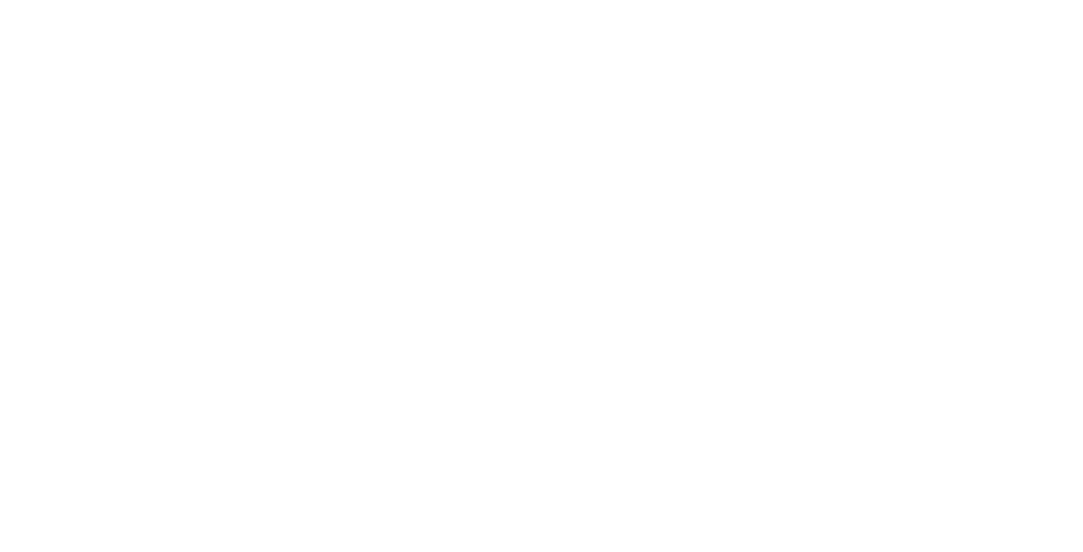
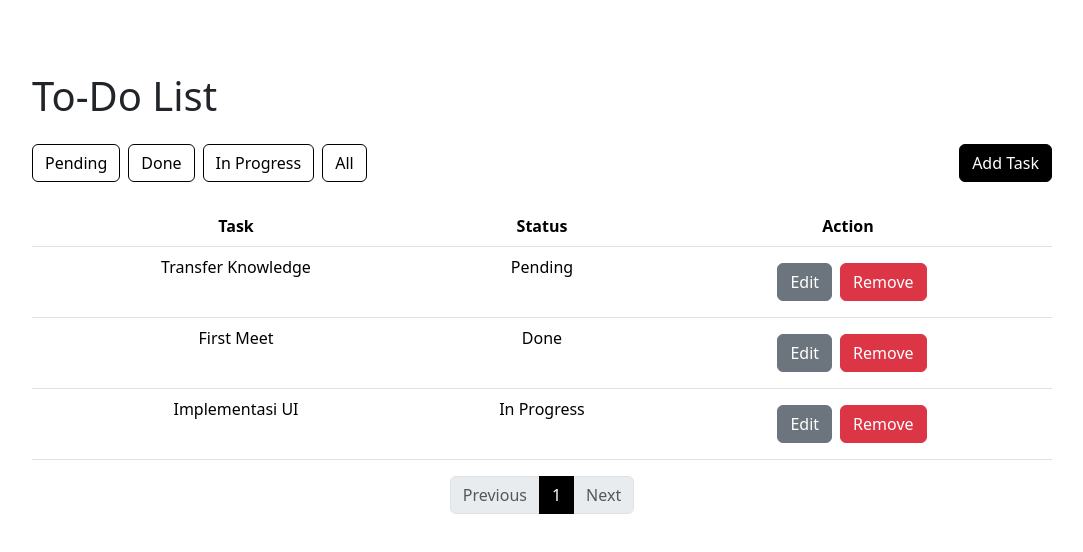
Before and after one commit to makbarramadhan62/transfer-knowledge-ypt-nuxt, a Nuxt app: page / in a window 1280 px wide. Shown: the top 552 px of the page, without its empty margins (98-1181 px from the left). Built offline with nearby package versions, Linux system fonts and the light colour scheme.

Commit message:
Initial Commit

```diff
--- a/pages/index.vue
+++ b/pages/index.vue
@@ -1,5 +1,203 @@
-<script setup lang="ts"></script>
+<template>
+  <div class="container">
+    <h1 class="my-4">To-Do List</h1>
+    <div class="d-flex mb-4">
+      <button class="btn btn-outline-primary me-2" @click="filterTasks('Pending')">Pending</button>
+      <button class="btn btn-outline-primary me-2" @click="filterTasks('Done')">Done</button>
+      <button class="btn btn-outline-primary me-2" @click="filterTasks('In Progress')">In Progress</button>
+      <button class="btn btn-outline-primary me-2" @click="filterTasks('All')">All</button>
+      <button class="btn btn-primary ms-auto" @click="openAddTaskModal">Add Task</button>
+    </div>
 
-<template></template>
+    <table class="table text-center">
+      <thead>
+        <tr>
+          <th style="width: 40%;">Task</th>
+          <th style="width: 20%;">Status</th>
+          <th style="width: 40%;">Action</th>
+        </tr>
+      </thead>
+      <tbody>
+        <tr v-if="paginatedTasks.length === 0">
+          <td colspan="3">Tidak ada Task</td>
+        </tr>
+        <tr v-for="(task, index) in paginatedTasks" :key="index">
+          <td>{{ task.title }}</td>
+          <td>{{ task.status }}</td>
+          <td>
+            <button class="btn btn-secondary m-2" @click="openEditTaskModal(index)">Edit</button>
+            <button class="btn btn-danger" @click="removeTask(index)">Remove</button>
+          </td>
+        </tr>
+      </tbody>
+    </table>
 
-<style scoped></style>
+    <nav>
+      <ul class="pagination justify-content-center">
+        <li class="page-item" :class="{ disabled: currentPage === 1 }">
+          <a class="page-link" href="#" @click.prevent="goToPage(currentPage - 1)">Previous</a>
+        </li>
+        <li class="page-item" :class="{ active: currentPage === page }" v-for="page in pageCount" :key="page">
+          <a class="page-link" href="#" @click.prevent="goToPage(page)">{{ page }}</a>
+        </li>
+        <li class="page-item" :class="{ disabled: currentPage === pageCount }">
+          <a class="page-link" href="#" @click.prevent="goToPage(currentPage + 1)">Next</a>
+        </li>
+      </ul>
+    </nav>
+
+    <div v-if="isModalOpen" class="modal d-block">
+      <div class="modal-dialog">
+        <div class="modal-content">
+          <div class="modal-header">
+            <h5 class="modal-title">{{ isEditing ? 'Edit Task' : 'Add Task' }}</h5>
+            <button type="button" class="btn-close" @click="closeModal"></button>
+          </div>
+          <div class="modal-body">
+            <div class="mb-3">
+              <label for="task-title" class="form-label">Task</label>
+              <input id="task-title" v-model="taskTitle" type="text" class="form-control" required />
+              <span v-if="error" class="text-danger">{{ error }}</span>
+            </div>
+            <div class="mb-3">
+              <label for="task-status" class="form-label">Status</label>
+              <select id="task-status" v-model="taskStatus" class="form-select">
+                <option>Pending</option>
+                <option>Done</option>
+                <option>In Progress</option>
+              </select>
+            </div>
+          </div>
+          <div class="modal-footer">
+            <button type="button" class="btn btn-outline-primary me-2" @click="closeModal">Cancel</button>
+            <button type="button" class="btn btn-primary" @click="isEditing ? editTask() : addTask()">
+              {{ isEditing ? 'Save Changes' : 'Add Task' }}
+            </button>
+          </div>
+        </div>
+      </div>
+    </div>
+  </div>
+</template>
+
+<script setup lang="ts">
+import { ref, computed } from 'vue';
+
+const tasks = ref([
+  { title: 'Transfer Knowledge', status: 'Pending' },
+  { title: 'First Meet', status: 'Done' },
+  { title: 'Implementasi UI', status: 'In Progress' },
+]);
+
+const taskTitle = ref('');
+const taskStatus = ref('Pending');
+const isModalOpen = ref(false);
+const isEditing = ref(false);
+const currentTaskIndex = ref(-1);
+const currentFilter = ref('All');
+const error = ref('');
+const currentPage = ref(1);
+const tasksPerPage = 5;
+
+const filteredTasks = computed(() => {
+  if (currentFilter.value === 'All') {
+    return tasks.value;
+  }
+  return tasks.value.filter((task) => task.status === currentFilter.value);
+});
+
+const paginatedTasks = computed(() => {
+  const start = (currentPage.value - 1) * tasksPerPage;
+  const end = start + tasksPerPage;
+  return filteredTasks.value.slice(start, end);
+});
+
+const pageCount = computed(() => {
+  const count = Math.ceil(filteredTasks.value.length / tasksPerPage);
+  return count > 0 ? count : 1;
+});
+
+const openAddTaskModal = () => {
+  taskTitle.value = '';
+  taskStatus.value = 'Pending';
+  isEditing.value = false;
+  isModalOpen.value = true;
+  error.value = '';
+};
+
+const openEditTaskModal = (index: number) => {
+  currentTaskIndex.value = index;
+  taskTitle.value = tasks.value[index].title;
+  taskStatus.value = tasks.value[index].status;
+  isEditing.value = true;
+  isModalOpen.value = true;
+  error.value = '';
+};
+
+const closeModal = () => {
+  isModalOpen.value = false;
+};
+
+const validateTask = () => {
+  if (!taskTitle.value.trim()) {
+    error.value = 'Task wajib diisi.';
+    return false;
+  }
+  return true;
+};
+
+const addTask = () => {
+  if (!validateTask()) return;
+
+  tasks.value.push({
+    title: taskTitle.value,
+    status: taskStatus.value,
+  });
+  closeModal();
+};
+
+const editTask = () => {
+  if (!validateTask()) return;
+
+  if (currentTaskIndex.value !== -1) {
+    tasks.value[currentTaskIndex.value] = {
+      title: taskTitle.value,
+      status: taskStatus.value,
+    };
+  }
+  closeModal();
+};
+
+const removeTask = (index: number) => {
+  tasks.value.splice(index, 1);
+};
+
+const filterTasks = (status: string) => {
+  currentFilter.value = status;
+  currentPage.value = 1;
+};
+
+const goToPage = (page: number) => {
+  if (page > 0 && page <= pageCount.value) {
+    currentPage.value = page;
+  }
+};
+</script>
+
+<style scoped>
+.modal.d-block {
+  display: block !important;
+}
+.table th,
+.table td {
+  width: 40%;
+}
+.table th:nth-child(2),
+.table td:nth-child(2) {
+  width: 20%;
+}
+.pagination .page-link {
+  outline: none !important;
+  box-shadow: none !important;
+}
+</style>
```
Also changed, not shown: 1 other file (tests, documents, lock files or other folders).
